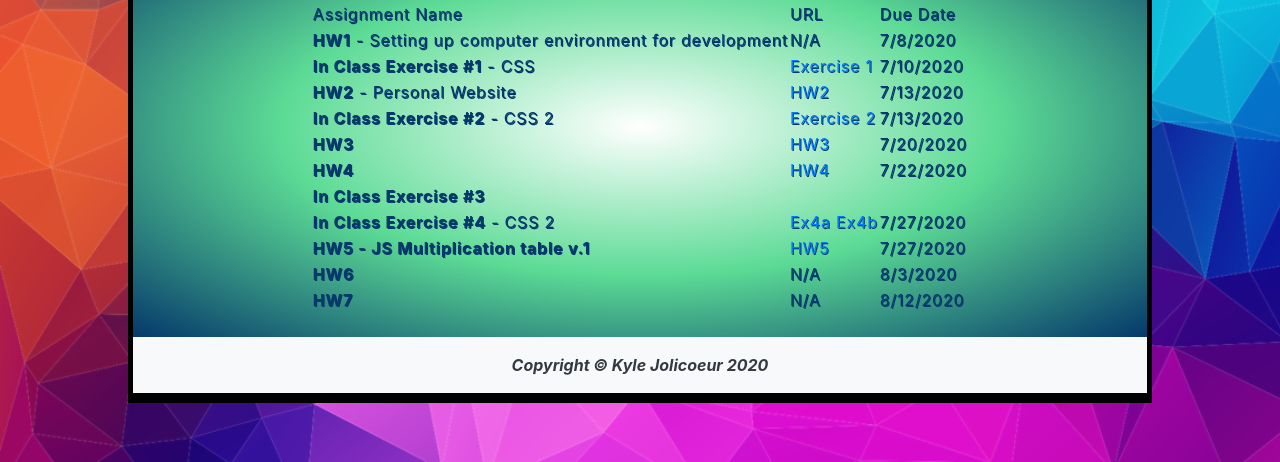
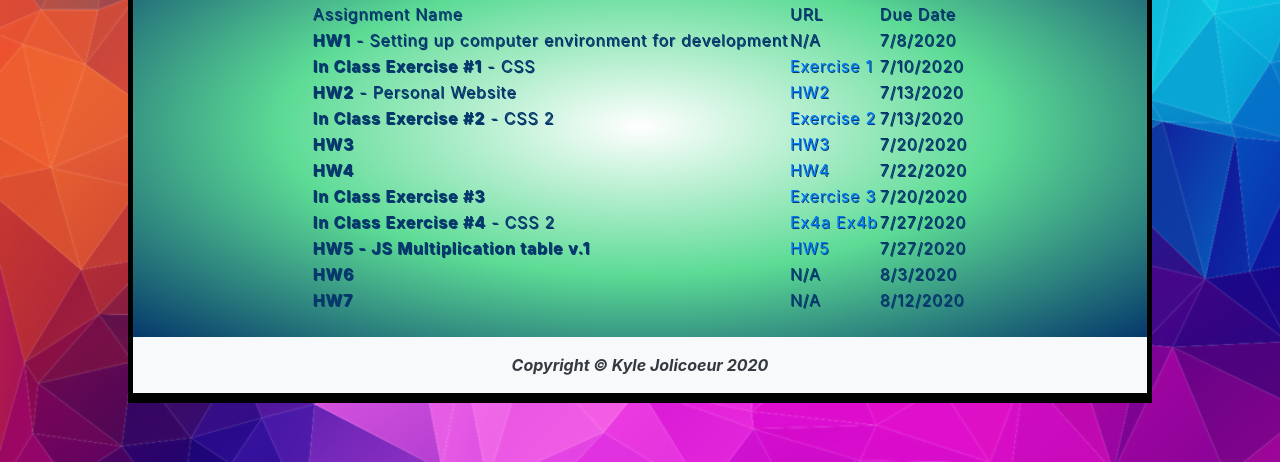
Before and after one commit to kjolicoeur/kjolicoeur.github.io, a plain HTML site: page guihw.html in a window 1280 px wide. Shown: the part 338-800 px from the top of the page. Drawn offline with nearby package versions, Linux system fonts and the light colour scheme.

Commit message:
added in class 3

```diff
--- a/guihw.html
+++ b/guihw.html
@@ -84,7 +84,8 @@ assignments.
                 </tr>
                 <tr>
                     <td class="tablecontent"><strong>In Class Exercise #3</strong></td>
-                    <td class="tablecontent"><a href="KJ_Gui_InClass_3"
+                    <td class="tablecontent"><a href="KJ_Gui_InClass_3/inclass3_source/Exercise.html">Exercise 3</a></td>
+                    <td class="tablecontent">7/20/2020</td>
                 </tr>
                 <tr>
                     <td class="tablecontent"><strong>In Class Exercise #4</strong>
```
